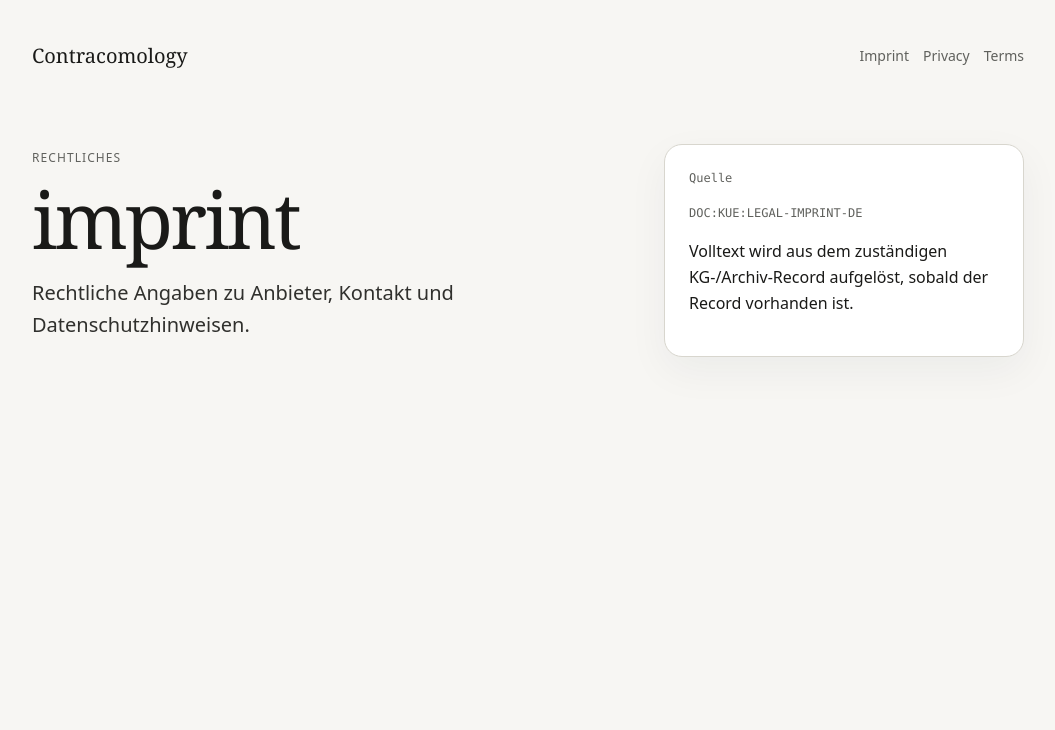
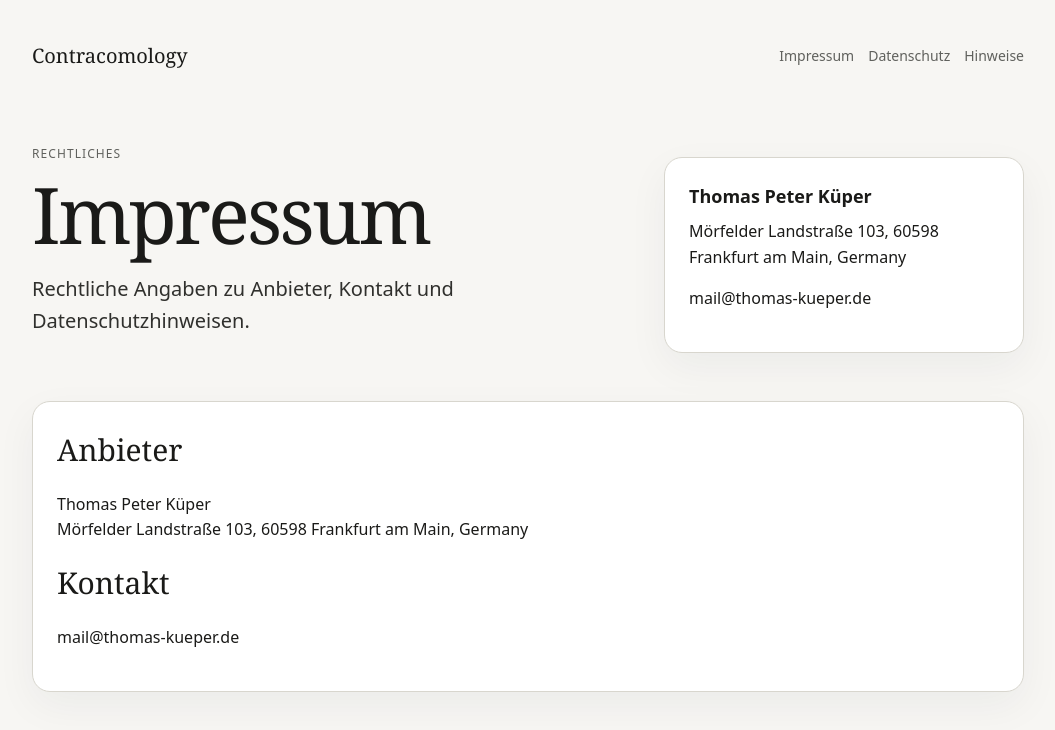
Before and after one commit to thomaspeterkueper/contracomology, a Next.js app: page /de/legal/imprint in a window 1280 px wide. Shown: the top 730 px of the page, without its empty margins (112-1167 px from the left). Built offline with nearby package versions, Linux system fonts and the light colour scheme.

Commit message:
Add visible legal information

```diff
--- a/app/[locale]/legal/[kind]/page.tsx
+++ b/app/[locale]/legal/[kind]/page.tsx
@@ -1,38 +1,71 @@
 import Link from 'next/link';
 import { notFound } from 'next/navigation';
-import { LEGAL_DOCUMENT_REFS, type LegalKind } from '@/lib/kg';
+import { legalInfo } from '@/lib/public-content';
 import { isLocale, type Locale, ui } from '@/lib/i18n';
 
-const legalKinds = Object.keys(LEGAL_DOCUMENT_REFS) as LegalKind[];
+const legalKinds = ['imprint', 'privacy', 'terms'] as const;
+type LegalKind = (typeof legalKinds)[number];
+
+function pageTitle(kind: LegalKind, locale: Locale): string {
+  if (kind === 'imprint') return locale === 'de' ? 'Impressum' : 'Imprint';
+  if (kind === 'privacy') return locale === 'de' ? 'Datenschutz' : 'Privacy';
+  return locale === 'de' ? 'Hinweise' : 'Notes';
+}
 
 export default async function LegalPage({ params }: { params: Promise<{ locale: string; kind: string }> }) {
   const { locale: rawLocale, kind } = await params;
   if (!isLocale(rawLocale) || !legalKinds.includes(kind as LegalKind)) notFound();
   const locale: Locale = rawLocale;
   const t = ui[locale];
-  const ref = LEGAL_DOCUMENT_REFS[kind as LegalKind];
+  const k = kind as LegalKind;
 
   return (
     <main className="shell">
       <header className="topbar">
         <Link className="brand" href={`/${locale}`}>Contracomology</Link>
         <nav className="nav">
-          <Link href={`/${locale}/legal/imprint`}>Imprint</Link>
-          <Link href={`/${locale}/legal/privacy`}>Privacy</Link>
-          <Link href={`/${locale}/legal/terms`}>Terms</Link>
+          <Link href={`/${locale}/legal/imprint`}>Impressum</Link>
+          <Link href={`/${locale}/legal/privacy`}>Datenschutz</Link>
+          <Link href={`/${locale}/legal/terms`}>Hinweise</Link>
         </nav>
       </header>
+
       <section className="hero">
         <div>
           <p className="eyebrow">{t.legal}</p>
-          <h1>{kind}</h1>
+          <h1>{pageTitle(k, locale)}</h1>
           <p className="lede">{t.legalNote}</p>
         </div>
         <aside className="card">
-          <p className="meta">{t.source}</p>
-          <p className="meta">{ref}</p>
-          <p>Volltext wird aus dem zuständigen KG-/Archiv-Record aufgelöst, sobald der Record vorhanden ist.</p>
+          <h3>{legalInfo.responsible}</h3>
+          <p>{legalInfo.address}</p>
+          <p><a href={`mailto:${legalInfo.email}`}>{legalInfo.email}</a></p>
         </aside>
+      </section>
+
+      <section className="card">
+        {k === 'imprint' ? (
+          <>
+            <h2>Anbieter</h2>
+            <p>{legalInfo.responsible}<br />{legalInfo.address}</p>
+            <h2>Kontakt</h2>
+            <p><a href={`mailto:${legalInfo.email}`}>{legalInfo.email}</a></p>
+          </>
+        ) : null}
+        {k === 'privacy' ? (
+          <>
+            <h2>Datenschutzhinweise</h2>
+            <p>Beim Besuch dieser Website werden keine Kontaktformulare bereitgestellt.</p>
+            <p>Technisch notwendige Zugriffsdaten koennen durch den Hosting-Anbieter verarbeitet werden.</p>
+            <p>Bei Kontakt per E-Mail werden die uebermittelten Angaben zur Bearbeitung verwendet.</p>
+          </>
+        ) : null}
+        {k === 'terms' ? (
+          <>
+            <h2>Hinweise</h2>
+            <p>{locale === 'de' ? legalInfo.disclaimerDe : legalInfo.disclaimerEn}</p>
+          </>
+        ) : null}
       </section>
     </main>
   );
```
